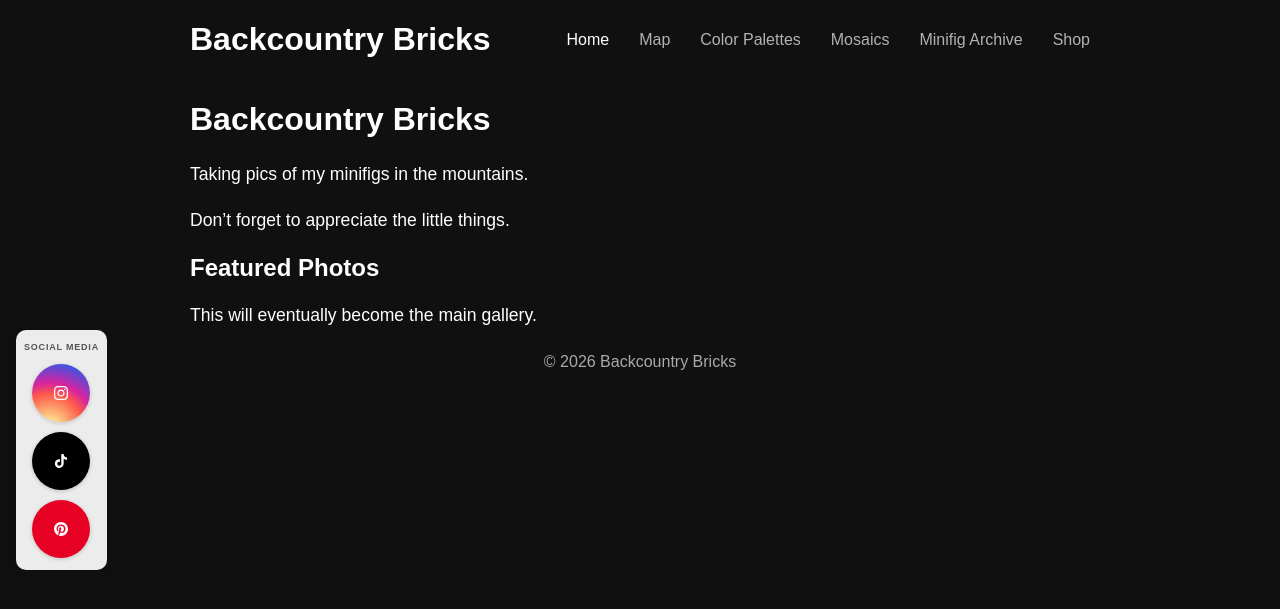
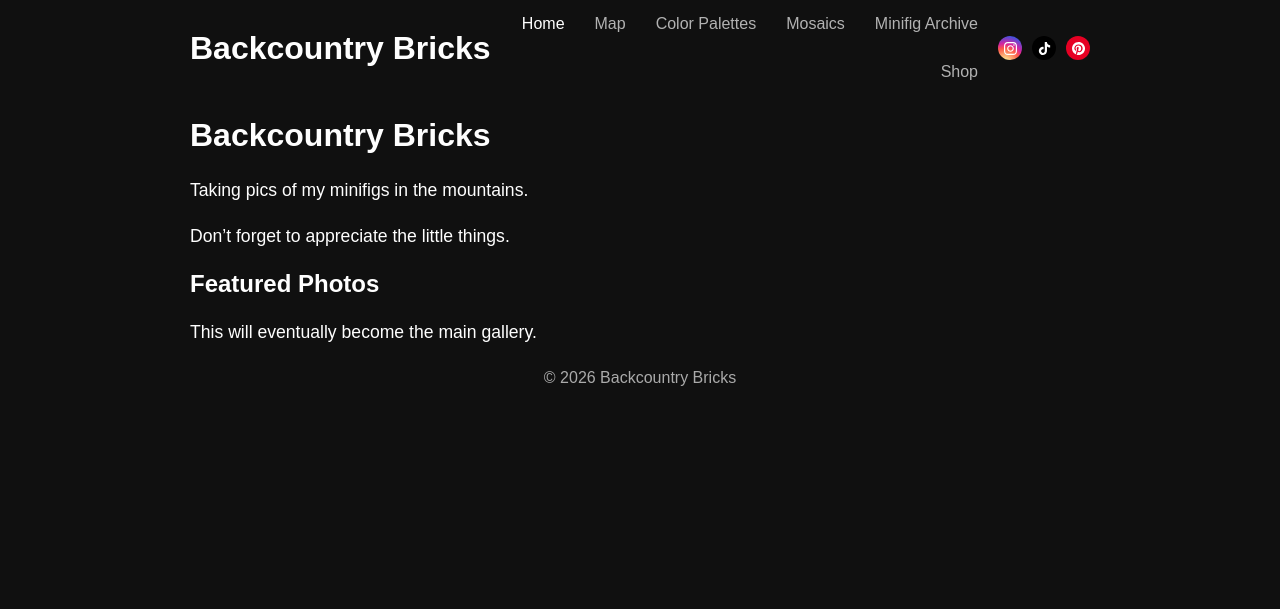
Before and after one commit to brirowe/Lego-Photography-Interactive-Portfolio, a Jekyll site: the page built from index.md, in a window 1280 px wide. Shown: the top 609 px of the page. Built offline with Jekyll 4.4.1, drawn with Linux system fonts in a browser that asks for light colours; some web fonts are replaced.

Commit message:
Move social icons into header, sized to match Pinterest

```diff
--- a/_includes/social-sidebar.html
+++ b/_includes/social-sidebar.html
@@ -1,6 +1,4 @@
-<nav class="social-sidebar" aria-label="Social media links">
-	<span class="social-sidebar-title">Social Media</span>
-
+<div class="header-social" aria-label="Social media links">
 	<a href="https://instagram.com/backcountry_bricks" target="_blank" rel="noopener" class="social-icon instagram" title="Instagram">
 		<svg viewBox="0 0 24 24" fill="currentColor" xmlns="http://www.w3.org/2000/svg">
 			<path d="M12 2.163c3.204 0 3.584.012 4.85.07 3.252.148 4.771 1.691 4.919 4.919.058 1.265.069 1.645.069 4.849 0 3.205-.012 3.584-.069 4.849-.149 3.225-1.664 4.771-4.919 4.919-1.266.058-1.644.07-4.85.07-3.204 0-3.584-.012-4.849-.07-3.26-.149-4.771-1.699-4.919-4.92-.058-1.265-.07-1.644-.07-4.849 0-3.204.013-3.583.07-4.849.149-3.227 1.664-4.771 4.919-4.919 1.266-.057 1.645-.069 4.849-.069zm0-2.163c-3.259 0-3.667.014-4.947.072-4.358.2-6.78 2.618-6.98 6.98-.059 1.281-.073 1.689-.073 4.948 0 3.259.014 3.668.072 4.948.2 4.358 2.618 6.78 6.98 6.98 1.281.058 1.689.072 4.948.072 3.259 0 3.668-.014 4.948-.072 4.354-.2 6.782-2.618 6.98-6.98.059-1.28.073-1.689.073-4.948 0-3.259-.014-3.667-.072-4.947-.198-4.354-2.618-6.78-6.98-6.98-1.281-.059-1.69-.073-4.949-.073zm0 5.838c-3.403 0-6.162 2.759-6.162 6.162s2.759 6.163 6.162 6.163 6.162-2.759 6.162-6.163c0-3.403-2.759-6.162-6.162-6.162zm0 10.162c-2.209 0-4-1.79-4-4 0-2.209 1.791-4 4-4s4 1.791 4 4c0 2.21-1.791 4-4 4zm6.406-11.845c-.796 0-1.44.645-1.44 1.44s.644 1.44 1.44 1.44c.795 0 1.439-.645 1.439-1.44s-.644-1.44-1.439-1.44z"/>
@@ -18,4 +16,4 @@
 			<path d="M12.017 0C5.396 0 .029 5.367.029 11.987c0 5.079 3.158 9.417 7.618 11.162-.105-.949-.199-2.403.041-3.439.219-.937 1.406-5.957 1.406-5.957s-.359-.72-.359-1.784c0-1.674.972-2.925 2.181-2.925 1.028 0 1.524.771 1.524 1.696 0 1.031-.656 2.573-.996 4.003-.283 1.194.599 2.169 1.775 2.169 2.128 0 3.768-2.245 3.768-5.487 0-2.868-2.062-4.874-5.007-4.874-3.412 0-5.41 2.559-5.41 5.199 0 1.031.397 2.137.893 2.739.098.119.112.224.083.345l-.333 1.36c-.053.22-.174.267-.402.161-1.499-.698-2.436-2.889-2.436-4.649 0-3.785 2.75-7.262 7.929-7.262 4.163 0 7.398 2.967 7.398 6.931 0 4.136-2.607 7.464-6.227 7.464-1.216 0-2.359-.631-2.75-1.378l-.748 2.853c-.271 1.043-1.002 2.35-1.492 3.146 1.124.347 2.317.535 3.554.535 6.624 0 11.99-5.367 11.99-11.988C24.007 5.367 18.641.001 12.017.001z"/>
 		</svg>
 	</a>
-</nav>
+</div>
--- a/_sass/_social-sidebar.scss
+++ b/_sass/_social-sidebar.scss
@@ -1,78 +1,46 @@
-.social-sidebar {
-	position: fixed;
-	left: 16px;
-	top: 50%;
-	transform: translateY(-50%);
+.header-social {
 	display: flex;
-	flex-direction: column;
 	align-items: center;
 	gap: 10px;
-	z-index: 999;
-	background: rgba(255, 255, 255, 0.92);
-	padding: 12px 8px;
-	border-radius: 10px;
-	box-shadow: 0 2px 10px rgba(0,0,0,0.12);
-}
+	margin-left: 20px;
 
-.social-sidebar-title {
-	font-size: 9px;
-	font-weight: 600;
-	letter-spacing: 0.8px;
-	text-transform: uppercase;
-	color: #555;
-	margin-bottom: 2px;
-	white-space: nowrap;
-}
-
-.social-sidebar .social-icon {
-	width: 28px;
-	height: 28px;
+	.social-icon {
+		width: 24px;
+		height: 24px;
 		border-radius: 50%;
 		display: flex;
 		align-items: center;
 		justify-content: center;
 		color: #fff;
-	box-shadow: 0 1px 4px rgba(0,0,0,0.2);
-	transition: transform 0.2s ease, box-shadow 0.2s ease;
+		flex-shrink: 0;
+		transition: transform 0.2s ease;
 
 		svg {
-		width: 14px;
-		height: 14px;
+			width: 13px;
+			height: 13px;
 		}
 
 		&:hover {
-		transform: scale(1.12);
-		box-shadow: 0 3px 8px rgba(0,0,0,0.3);
+			transform: scale(1.15);
 		}
 	}
 
-.social-sidebar .instagram {
+	.instagram {
 		background: radial-gradient(circle at 30% 110%, #fdf497 0%, #fdf497 5%, #fd5949 45%, #d6249f 60%, #285AEB 90%);
 	}
 
-.social-sidebar .tiktok {
+	.tiktok {
 		background: #000;
 	}
 
-.social-sidebar .pinterest {
+	.pinterest {
 		background: #e60023;
 	}
-
-@media (max-width: 768px) {
-	.social-sidebar {
-		left: 0;
-		right: 0;
-		top: auto;
-		bottom: 0;
-		transform: none;
-		width: 100%;
-		flex-direction: row;
-		justify-content: center;
-		border-radius: 0;
-		gap: 14px;
 }
 
-	.social-sidebar-title {
-		display: none;
+@media (max-width: 449px) {
+	.header-social {
+		margin-left: 0;
+		margin-top: 10px;
 	}
 }
```
Lines whose indentation alone changed are shown as unchanged.
